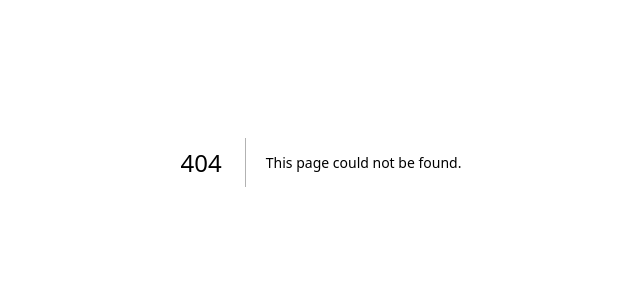
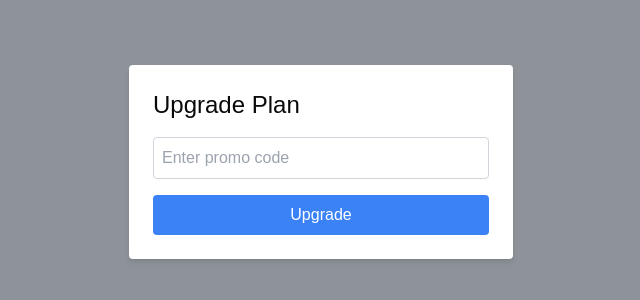
Before and after one commit to Glider6014/kanapka-ai, a Next.js app: page /user/upgrade in a window 1280 px wide. Before the commit this address had no page. Shown: the part 238-538 px from the top of the page, without its empty margins (319-959 px from the left). Built offline with nearby package versions, Linux system fonts and the light colour scheme; no server answers; what tailwindcss-motion would draw is missing.

Commit message:
Promo Code to upgrade

```diff
--- /dev/null
+++ b/app/api/upgrade/route.ts
@@ -0,0 +1,33 @@
+import { getServerSessionProcessed, processApiHandler } from "@/lib/apiUtils";
+import connectDB from "@/lib/connectToDatabase";
+import { UserSubscription } from "@/lib/subscriptions";
+import User from "@/models/User";
+import { NextRequest, NextResponse } from "next/server";
+
+const handlePOST = async (req: NextRequest) => {
+  await connectDB();
+
+  const session = await getServerSessionProcessed();
+
+  const { promoCode } = await req.json();
+
+  const user = await User.findById(session.user.id);
+
+  if (!user) {
+    return NextResponse.json({ error: "User not found" }, { status: 404 });
+  }
+
+  if (promoCode === process.env.PROMO_CODE) {
+    user.subscriptionType = UserSubscription.PLUS;
+    await user.save();
+
+    return NextResponse.json(
+      { message: "Subscription upgraded to plus" },
+      { status: 200 }
+    );
+  } else {
+    return NextResponse.json({ error: "Invalid promo code" }, { status: 400 });
+  }
+};
+
+export const POST = processApiHandler(handlePOST);
--- /dev/null
+++ b/app/user/upgrade/page.tsx
@@ -0,0 +1,11 @@
+import { UpgradePlanPage } from "@/components/UpgradePlanPage";
+import { getServerSession } from "next-auth";
+import { redirect } from "next/navigation";
+
+export default function UpgradePlan() {
+  const session = getServerSession();
+
+  if (!session) return redirect("/user/signin");
+
+  return <UpgradePlanPage />;
+}
--- /dev/null
+++ b/components/UpgradePlanPage.tsx
@@ -0,0 +1,51 @@
+"use client";
+import { useState } from "react";
+
+export function UpgradePlanPage() {
+  const [promoCode, setPromoCode] = useState("");
+  const [message, setMessage] = useState("");
+
+  const handleUpgrade = async () => {
+    const response = await fetch("/api/upgrade", {
+      method: "POST",
+      headers: {
+        "Content-Type": "application/json",
+      },
+      body: JSON.stringify({ promoCode }),
+    });
+
+    const data = await response.json();
+
+    if (response.ok) {
+      setMessage(data.message);
+
+      setTimeout(() => {
+        window.location.href = "/dashboard";
+      }, 2000);
+    } else {
+      setMessage(data.error);
+    }
+  };
+
+  return (
+    <div className="fixed inset-0 flex items-center justify-center bg-gray-800 bg-opacity-50">
+      <div className="bg-white p-6 rounded shadow-md w-96">
+        <h2 className="text-2xl mb-4">Upgrade Plan</h2>
+        <input
+          type="text"
+          placeholder="Enter promo code"
+          value={promoCode}
+          onChange={(e) => setPromoCode(e.target.value)}
+          className="w-full p-2 border border-gray-300 rounded mb-4"
+        />
+        <button
+          onClick={handleUpgrade}
+          className="w-full bg-blue-500 text-white p-2 rounded"
+        >
+          Upgrade
+        </button>
+        {message && <p className="mt-4 text-center">{message}</p>}
+      </div>
+    </div>
+  );
+}
```
Also changed, not shown: 1 other file (tests, documents, lock files or other folders).
